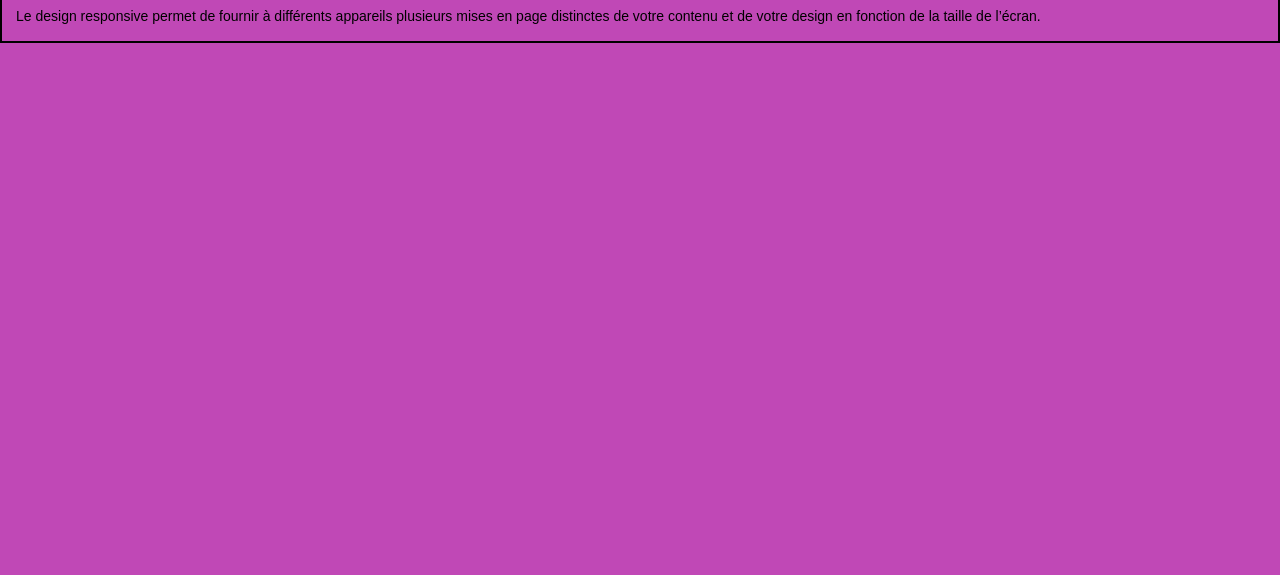
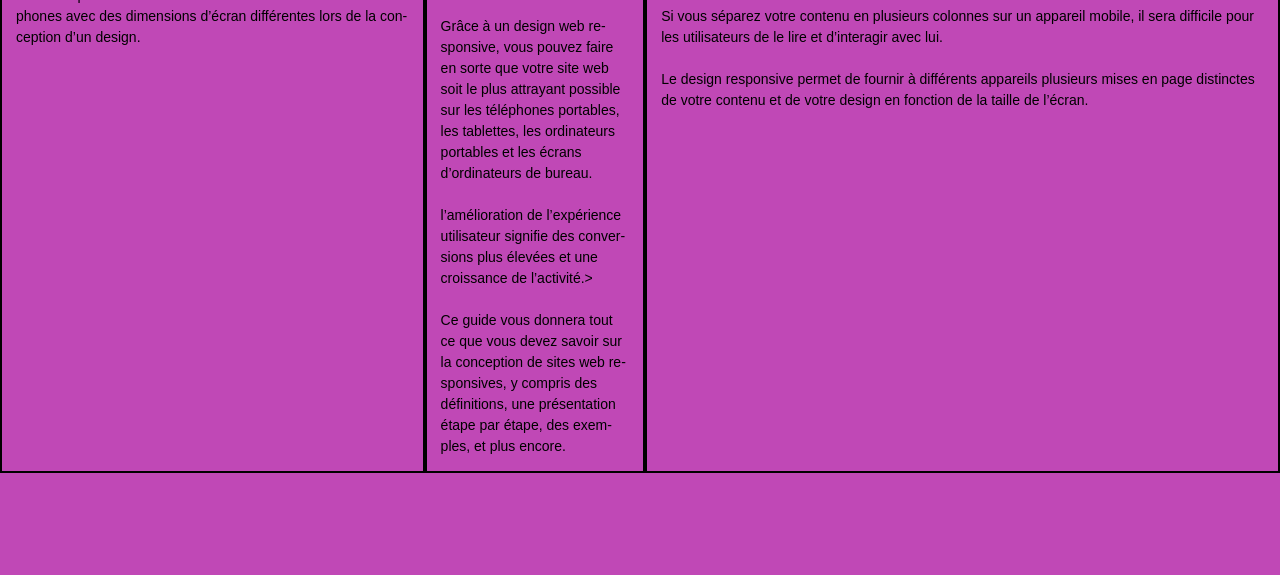
Before and after one commit to selim9106/responsiveness, a plain HTML site: page index.html in a window 1280 px wide. Shown: the part 225-800 px from the top of the page. Drawn offline with Linux system fonts and the light colour scheme; files that its build step writes are made by us from their sources.

Commit message:
rearranchecheck

```diff
--- a/index.css
+++ b/index.css
@@ -1,11 +1,14 @@
 @media only screen and (max-width: 479px) {
   body {
     background-color: rgba(255, 136, 0, 0.742);
+    display: flex;
+    flex-direction: column;
+    justify-content: space-between;
   }
-  div#medium,
+  /*div#medium,
   div#large {
     display: none;
-  }
+  }*/
   h1 {
     font-size: 18px;
   }
@@ -13,11 +16,28 @@
 @media only screen and (min-width: 480px) {
   body {
     background-color: rgb(127, 199, 175);
+    display: flex;
+    justify-content: space-around;
+    flex-direction: row;
+    flex-wrap: wrap;
+    width: 100%;
   }
-  div#small,
+  div#small {
+    width: 66%;
+    box-sizing: border-box;
+  }
+  div#medium {
+    width: 33%;
+    box-sizing: border-box;
+  }
+  div#large {
+    width: 100%;
+    box-sizing: border-box;
+  }
+  /*div#small,
   div#large {
     display: none;
-  }
+  }*/
   h1 {
     font-size: 30px;
   }
@@ -25,11 +45,16 @@
 @media only screen and (min-width: 1024px) {
   body {
     background-color: rgb(192, 72, 182);
+    display: flex;
+    justify-content: space-around;
+    flex-direction: row;
+    flex-wrap: nowrap;
+    width: 100%;
   }
-  div#small,
+  /*div#small,
   div#medium {
     display: none;
-  }
+  }*/
   div#large {
     display: block;
   }
```
